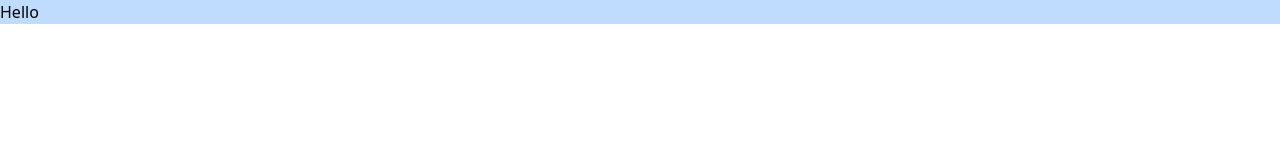
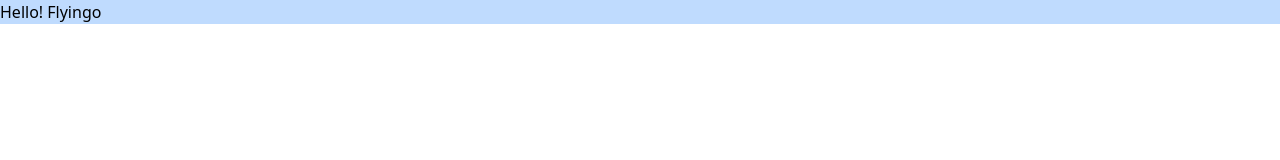
Before and after one commit to arbajbegade/flyingo-project, a React (Create React App) app in the folder flyingo-app/: page / in a window 1280 px wide. Shown: the top 160 px of the page. Built offline with nearby package versions, Linux system fonts and the light colour scheme.

Commit message:
Update App.js

```diff
--- a/flyingo-app/src/App.js
+++ b/flyingo-app/src/App.js
@@ -3,7 +3,7 @@ import './App.css';
 function App() {
   return (
     <div className="bg-blue-200">
-     Hello
+     Hello! Flyingo
     </div>
   );
 }
```
